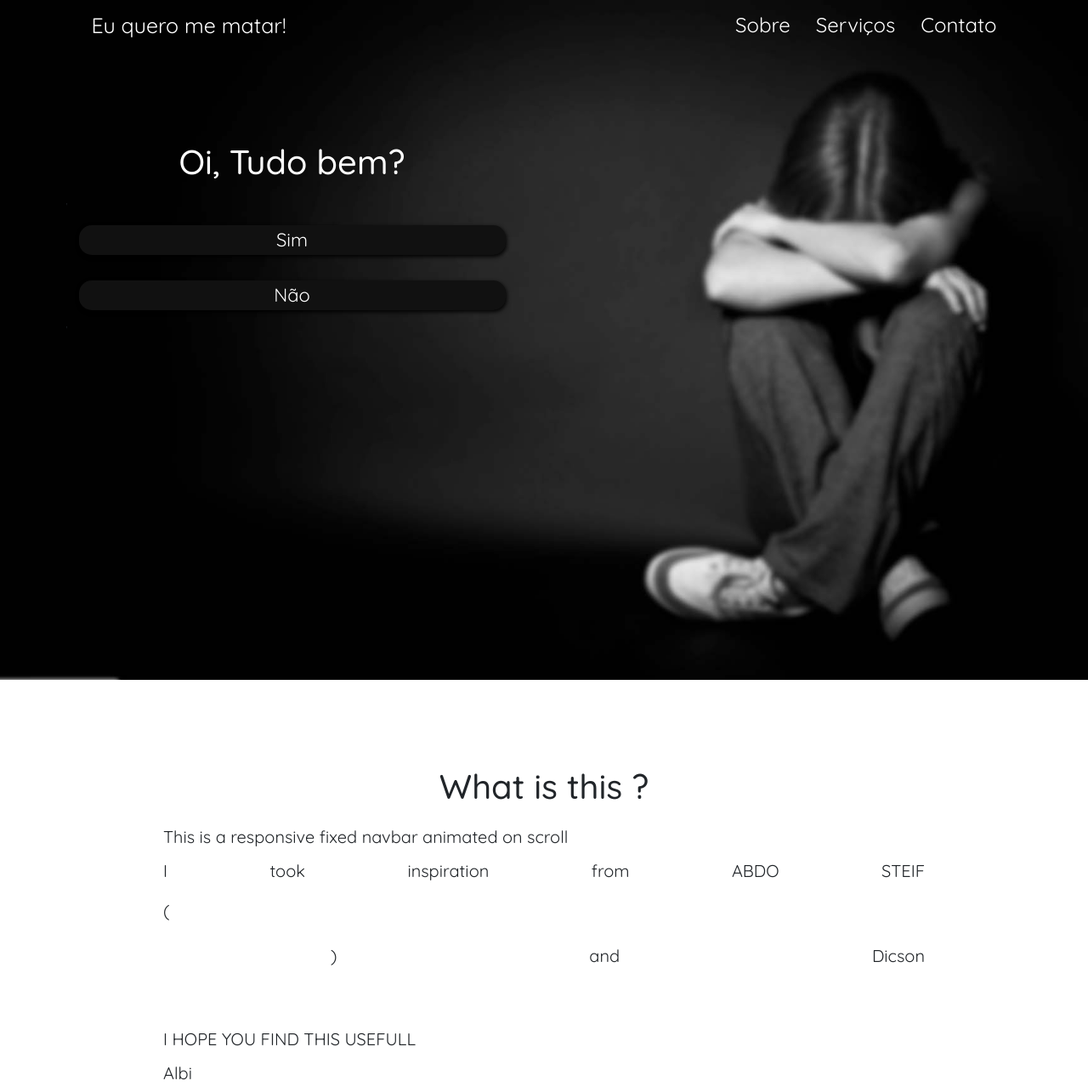
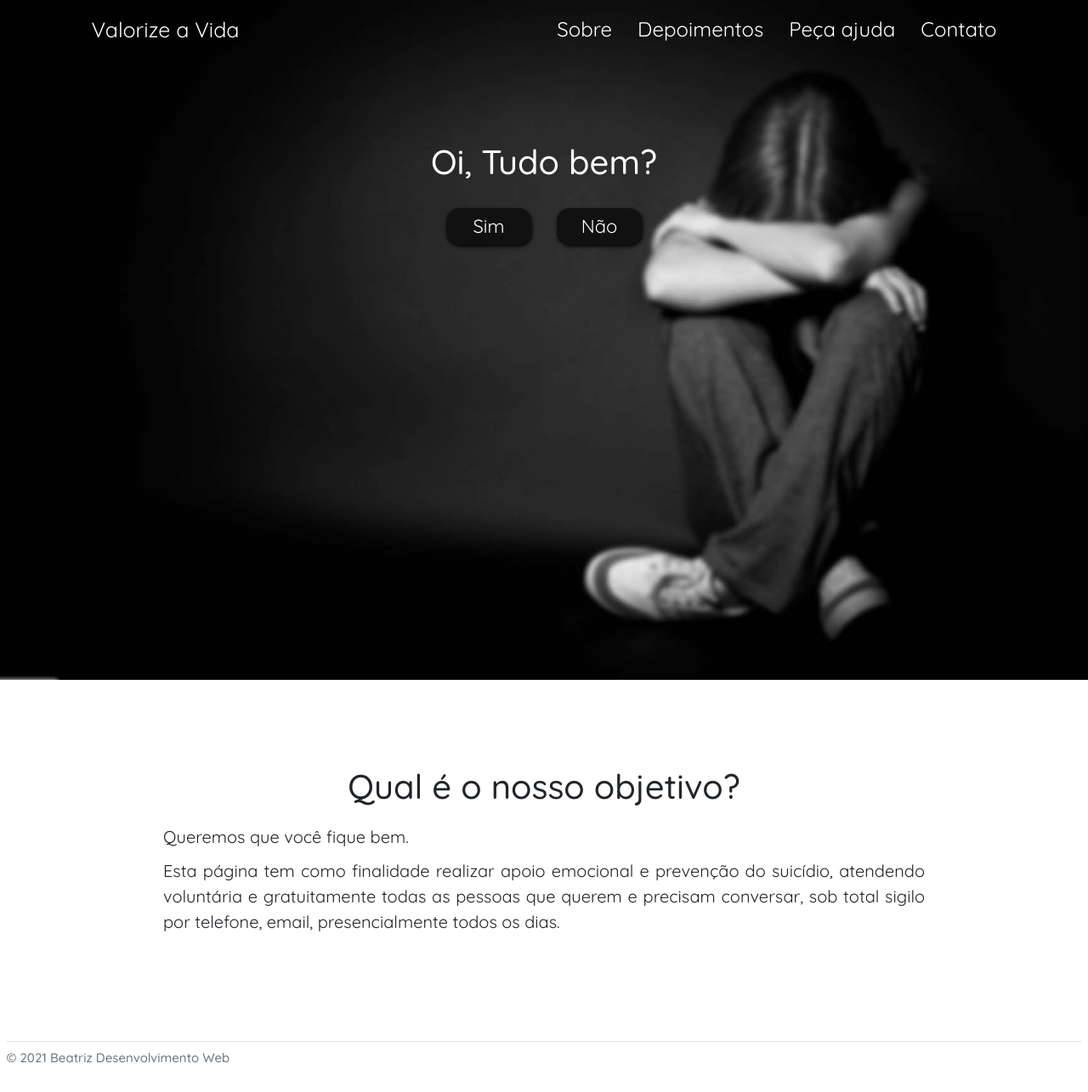
Before and after one commit to BeatrizUser/salvandovidas.github.io, a plain HTML site: page index.html in a window 1280 px wide. Shown: the top 1285 px of the page at 85% size. Drawn offline with nearby package versions, Linux system fonts and the light colour scheme.

Commit message:
Fix layout

```diff
--- a/css/style.css
+++ b/css/style.css
@@ -8,32 +8,60 @@ body {
     font-size: 62.5%;
     font-size: 10px;
 }
-/*-- Inspiration taken from abdo steif -->
-/* --> https://codepen.io/abdosteif/pen/bRoyMb?editors=1100*/
-
-/* Navbar section */
+a{
+    text-decoration: none;
+    color: #fff;
+    font-size: 3.5rem;
+    transition: .5s;
+}
+a:hover{
+    transition: .5s;
+    color: rgb(247, 168, 0);
+}
+h2{
+    height: 10vh;
+    font-size: 40px;
+    position: relative;
+    display: flex;
+    margin-top: 85px;
+    align-content: center;
+    justify-content: center;
+    flex-direction: column;
+    flex-wrap: nowrap;
+    align-items: center;
+}
 .btnresposta{
     background: #111;
     border: none;
     border-radius: 15px;
     box-shadow: rgb(0, 0, 0) 1px 2px 5px;
     color: #fff;
-    margin: 15px 15px;
+    margin: 10px 15px;
     font-size: 22px;
+    min-width: 100px;
+    padding: 5px 20px;
 }
 #resposta{
-    display: grid;
+    display: flex;
+    align-items: center;
+    flex-direction: row;
+    flex-wrap: nowrap;
+    justify-content: center;
 }
-.nav {
-    flex-wrap: nowrap;
-    align-items: center;
-    width: 100%;
-    height: 65px;
-    position: fixed;
-    line-height: 65px;
-    text-align: center;
-    padding-bottom: 65px;
+
+#question{
+    color: #fff !important;
 }
+
+.h2text{
+    transition: 1s ease-in-out;
+    padding-top: 65px;
+}
+
+/*-- Inspiration taken from abdo steif -->
+/* --> https://codepen.io/abdosteif/pen/bRoyMb?editors=1100*/
+
+/* Navbar section */
 
 .nav div.logo {
     float: left;
@@ -49,7 +77,7 @@ body {
 }
 
 .nav div.logo a:hover {
-    color: #525252;
+    color: #00E676;
 }
 
 .nav div.main_list {
@@ -81,70 +109,55 @@ body {
 }
 
 .nav div.main_list ul li a:hover {
-    color: #fdaf70;
+    color: #00E676;
 }
 
 
 /* Home section */
-#question{
-    color: #fff !important;
-}
 
-.h2text{
-    transition: 1s ease-in-out;
-    width: 532px;
-}
-a{
-    text-decoration: none;
-    color: #fff;
-    font-size: 3.5rem;
-    transition: .5s;
-}
-a:hover{
-    transition: .5s;
-    color: rgb(247, 168, 0);
-}
-h2{
-    height: 10vh;
-    font-size: 40px;
-    position: relative;
-    display: flex;
-    margin-top: 85px;
-    align-content: center;
-    justify-content: center;
-    flex-direction: column;
-    flex-wrap: nowrap;
-    align-items: center;
-}
 .home {
     width: 100%;
     height: 100vh;
     background-image: url("../assets/depression-blur.jpg");
-    background-position: center top;
-	background-size:cover;
+    background-position: right;
+    background-size:cover;
 }
-
 .navTrigger {
     display: none;
 }
 
 .nav {
-    padding-top: 20px;
-    padding-bottom: 20px;
+    width: 100%;
+    height: 65px;
+    position: fixed;
+    line-height: 65px;
+    text-align: center;
+    padding: 30px 0px 20px 0px;
+    display: flex;
+    flex-wrap: nowrap;
+    list-style: none;
+    flex-direction: row;
+    justify-content: space-between;
+    align-content: center;
+    align-items: center;
+    z-index: 10;
     -webkit-transition: all 0.4s ease;
     transition: all 0.4s ease;
 }
-
+.navbar{
+    background: #000;
+    height: 65px;
+}
 
 /* Media qurey section */
 
-@media screen and (min-width: 768px) and (max-width: 1024px) {
+@media screen and (min-width: 998px) and (max-width: 1024px) {
     .container {
         margin: 0;
     }
 }
 
-@media screen and (max-width:768px) {
+@media screen and (max-width:998px) {
     .navTrigger {
         display: block;
     }
@@ -390,17 +403,17 @@ h2{
 
 
 .myH2 {
-	text-align:center;
+    text-align:center;
 	font-size: 4rem;
 }
 .myP {
-	text-align: justify;
+    text-align: justify;
 	padding-left:15%;
 	padding-right:15%;
 	font-size: 20px;
 }
 @media all and (max-width:700px){
-	.myP {
-		padding:2%;
+    .myP {
+        padding:2%;
 	}
 }
--- a/index.html
+++ b/index.html
@@ -14,32 +14,18 @@
     <link rel="stylesheet" href="css/style.css" />
 
     <title>Eu quero me matar...</title>
-<!-- Jquery needed -->
-    <script src="https://ajax.googleapis.com/ajax/libs/jquery/3.1.1/jquery.min.js"></script>
-    <script src="js/script.js"></script>
-
-<!-- Function used to shrink nav bar removing paddings and adding black background -->
-    <script>
-        $(window).scroll(function() {
-            if ($(document).scrollTop() > 50) {
-                $('.nav').addClass('affix');
-                console.log("OK");
-            } else {
-                $('.nav').removeClass('affix');
-            }
-        });
-    </script>
-  </head>
-  <body>
+</head>
+<body>
     <nav class="nav">
         <div class="container">
             <div class="logo">
-                <a href="#">Eu quero me matar!</a>
+                <a href="#">Valorize a Vida</a>
             </div>
             <div id="mainListDiv" class="main_list">
                 <ul class="navlinks">
                     <li><a href="#">Sobre</a></li>
-                    <li><a href="#">Serviços</a></li>
+                    <li><a href="#">Depoimentos</a></li>
+                    <li><a href="#">Peça ajuda</a></li>
                     <li><a href="#">Contato</a></li>
                 </ul>
             </div>
@@ -50,9 +36,8 @@
             </span>
         </div>
     </nav>
-
     <section class="home">
-        <div class="container" style="padding-top: 65px;padding-right: 180px;">
+        <div class="container">
             <div class="h2text">
                 <h2 id="question">
                 </h2>
@@ -61,23 +46,32 @@
             </div>
         </div>
     </section>
-    <div style="height: 1000px">
+    <div class="introdução" style="padding-bottom: 100px;">
         <!-- just to make scrolling effect possible -->
-			<h2 class="myH2">What is this ?</h2>
-			<p class="myP">This is a responsive fixed navbar animated on scroll</p>
-			<p class="myP">I took inspiration from  ABDO STEIF (<a href="https://codepen.io/abdosteif/pen/bRoyMb?editors=1100">https://codepen.io/abdosteif/pen/bRoyMb?editors=1100</a>)
-			and Dicson <a href="https://codepen.io/dicson/pen/waKPgQ">(https://codepen.io/dicson/pen/waKPgQ)</a></p>
-			<p class="myP">I HOPE YOU FIND THIS USEFULL</p>
-			<p class="myP">Albi</p>
+			<h2 class="myH2">Qual é o nosso objetivo?</h2>
+			<p class="myP">Queremos que você fique bem.</p>
 				<p class="myP">
-
-				Lorem, ipsum dolor sit amet consectetur adipisicing elit. Ipsum ratione facere animi impedit rem labore sint repellendus ipsa sapiente voluptatem aut excepturi quo itaque, ab earum cumque. Voluptatem beatae id inventore quod voluptate qui deserunt, quis placeat, tempora ex totam, dolore sequi harum eos voluptatibus animi labore officiis minus laboriosam
-				Lorem, ipsum dolor sit amet consectetur adipisicing elit. Ipsum ratione facere animi impedit rem labore sint repellendus ipsa sapiente voluptatem aut excepturi quo itaque, ab earum cumque. Voluptatem beatae id inventore quod voluptate qui deserunt, quis placeat, tempora ex totam, dolore sequi harum eos voluptatibus animi labore officiis minus laboriosam
-				Lorem, ipsum dolor sit amet consectetur adipisicing elit. Ipsum ratione facere animi impedit rem labore sint repellendus ipsa sapiente voluptatem aut excepturi quo itaque, ab earum cumque. Voluptatem beatae id inventore quod voluptate qui deserunt, quis placeat, tempora ex totam, dolore sequi harum eos voluptatibus animi labore officiis minus laboriosam
-				Lorem, ipsum dolor sit amet consectetur adipisicing elit. Ipsum ratione facere animi impedit rem labore sint repellendus ipsa sapiente voluptatem aut excepturi quo itaque, ab earum cumque. Voluptatem beatae id inventore quod voluptate qui deserunt, quis placeat, tempora ex totam, dolore sequi harum eos voluptatibus animi labore officiis minus laboriosam
-				Lorem, ipsum dolor sit amet consectetur adipisicing elit. Ipsum ratione facere animi impedit rem labore sint repellendus ipsa sapiente voluptatem aut excepturi quo itaque, ab earum cumque. Voluptatem beatae id inventore quod voluptate qui deserunt, quis placeat, tempora ex totam, dolore sequi harum eos voluptatibus animi labore officiis minus laboriosam
+                    Esta página tem como finalidade realizar apoio emocional e prevenção do suicídio, atendendo voluntária e gratuitamente todas as pessoas que querem e precisam conversar, sob total sigilo por telefone, email, presencialmente todos os dias.
 			</p>
     </div>
+    <div class="container-fluid">
+        <footer class="d-flex flex-wrap justify-content-between align-items-center py-3 my-4 border-top">
+          <p class="col-md-4 mb-0 text-muted h4 align-content-center">© 2021 Beatriz Desenvolvimento Web</p>
+        </footer>
+      </div>
+      <!-- Jquery needed -->
+      <script src="https://ajax.googleapis.com/ajax/libs/jquery/3.1.1/jquery.min.js"></script>
+      <script src="js/script.js"></script>
 
+      <!-- Function used to shrink nav bar removing paddings and adding black background -->
+      <script>
+          $(window).scroll(function() {
+              if ($(document).scrollTop() > 50) {
+                  $('.nav').addClass('affix');
+              } else {
+                  $('.nav').removeClass('affix');
+              }
+          });
+      </script>
   </body>
 </html>
--- a/js/script.js
+++ b/js/script.js
@@ -19,6 +19,32 @@ var questionario = [
         option2: "Valeu",
         nextquestion1: 0,
         nextquestion2: 1,
+    },
+// dever de casa
+    {
+        pergunta:"Torce pra que time?",
+        options: [
+            {
+                texto:"Flamengo",
+                next: 1,
+
+            },
+            {
+                texto:"Vasco",
+                next: 2,
+
+            },
+            {
+                texto:"Fluminense",
+                next: 0,
+
+            },
+            {
+                texto:"São Paulo",
+                next: 3,
+
+            }
+        ]
     },
 ]
 
```
